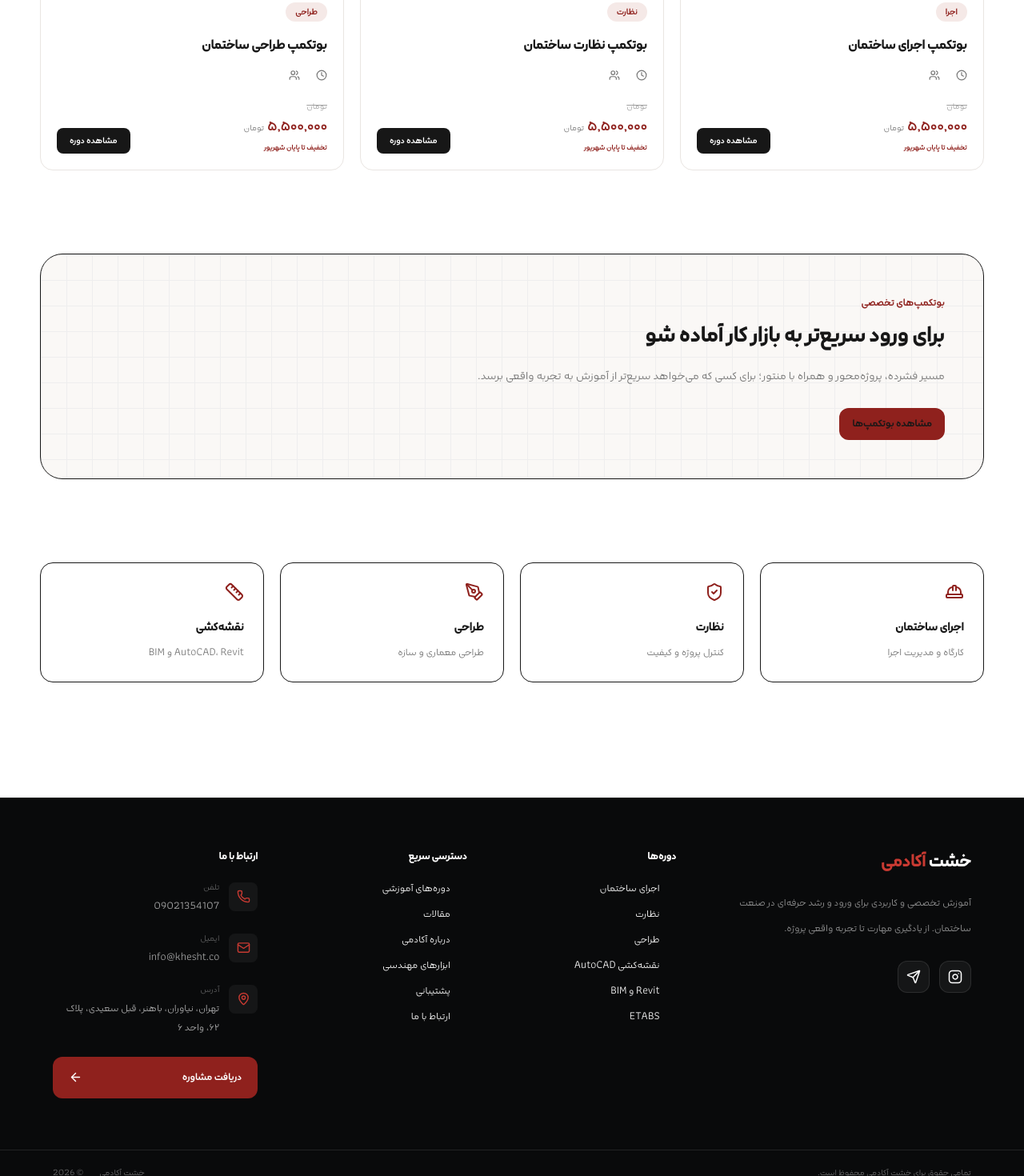
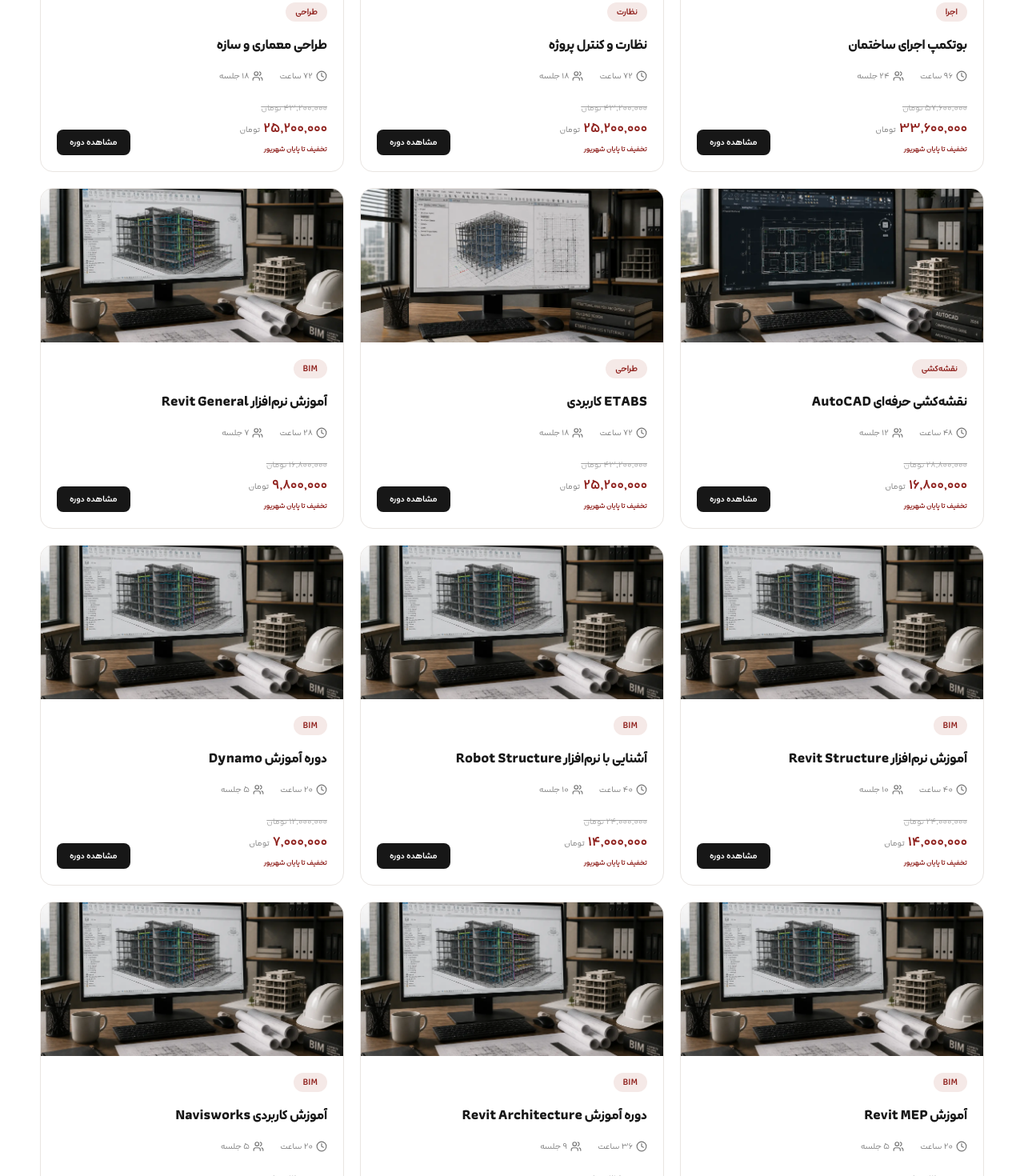
Before and after one commit to ArminNeyrizi/khesht.joinly.ir, a Next.js app: page / in a window 1280 px wide. Shown: the part 1120-2590 px from the top of the page at 80% size. Built offline with nearby package versions, Linux system fonts and the light colour scheme.

Commit message:
Update page.tsx

```diff
--- a/app/page.tsx
+++ b/app/page.tsx
@@ -19,22 +19,132 @@ const courses = [
     title: "بوتکمپ اجرای ساختمان",
     category: "اجرا",
     img: "/images/execution.webp",
-    price: "۵,۵۰۰,۰۰۰",
+    price: "۳۳,۶۰۰,۰۰۰",
+    originalPrice: "۵۷,۶۰۰,۰۰۰",
+    duration: "۹۶ ساعت",
+    sessions: "۲۴ جلسه",
     slug: "execution",
   },
+
   {
-    title: "بوتکمپ نظارت ساختمان",
+    title: "نظارت و کنترل پروژه",
     category: "نظارت",
     img: "/images/supervision.webp",
-    price: "۵,۵۰۰,۰۰۰",
+    price: "۲۵,۲۰۰,۰۰۰",
+    originalPrice: "۴۳,۲۰۰,۰۰۰",
+    duration: "۷۲ ساعت",
+    sessions: "۱۸ جلسه",
     slug: "supervision",
   },
+
   {
-    title: "بوتکمپ طراحی ساختمان",
+    title: "طراحی معماری و سازه",
     category: "طراحی",
     img: "/images/design.webp",
-    price: "۵,۵۰۰,۰۰۰",
+    price: "۲۵,۲۰۰,۰۰۰",
+    originalPrice: "۴۳,۲۰۰,۰۰۰",
+    duration: "۷۲ ساعت",
+    sessions: "۱۸ جلسه",
     slug: "design",
+  },
+
+  {
+    title: "نقشه‌کشی حرفه‌ای AutoCAD",
+    category: "نقشه‌کشی",
+    img: "/images/autocad.webp",
+    price: "۱۶,۸۰۰,۰۰۰",
+    originalPrice: "۲۸,۸۰۰,۰۰۰",
+    duration: "۴۸ ساعت",
+    sessions: "۱۲ جلسه",
+    slug: "autocad",
+  },
+
+  {
+    title: "ETABS کاربردی",
+    category: "طراحی",
+    img: "/images/etabs.webp",
+    price: "۲۵,۲۰۰,۰۰۰",
+    originalPrice: "۴۳,۲۰۰,۰۰۰",
+    duration: "۷۲ ساعت",
+    sessions: "۱۸ جلسه",
+    slug: "etabs",
+  },
+
+  {
+    title: "آموزش نرم‌افزار Revit General",
+    category: "BIM",
+    img: "/images/bim.webp",
+    price: "۹,۸۰۰,۰۰۰",
+    originalPrice: "۱۶,۸۰۰,۰۰۰",
+    duration: "۲۸ ساعت",
+    sessions: "۷ جلسه",
+    slug: "revit-general",
+  },
+
+  {
+    title: "آموزش نرم‌افزار Revit Structure",
+    category: "BIM",
+    img: "/images/bim.webp",
+    price: "۱۴,۰۰۰,۰۰۰",
+    originalPrice: "۲۴,۰۰۰,۰۰۰",
+    duration: "۴۰ ساعت",
+    sessions: "۱۰ جلسه",
+    slug: "revit-structure",
+  },
+
+  {
+    title: "آشنایی با نرم‌افزار Robot Structure",
+    category: "BIM",
+    img: "/images/bim.webp",
+    price: "۱۴,۰۰۰,۰۰۰",
+    originalPrice: "۲۴,۰۰۰,۰۰۰",
+    duration: "۴۰ ساعت",
+    sessions: "۱۰ جلسه",
+    slug: "robot-structure",
+  },
+
+  {
+    title: "دوره آموزش Dynamo",
+    category: "BIM",
+    img: "/images/bim.webp",
+    price: "۷,۰۰۰,۰۰۰",
+    originalPrice: "۱۲,۰۰۰,۰۰۰",
+    duration: "۲۰ ساعت",
+    sessions: "۵ جلسه",
+    slug: "dynamo",
+  },
+
+  {
+    title: "آموزش Revit MEP",
+    category: "BIM",
+    img: "/images/bim.webp",
+    price: "۷,۰۰۰,۰۰۰",
+    originalPrice: "۱۲,۰۰۰,۰۰۰",
+    duration: "۲۰ ساعت",
+    sessions: "۵ جلسه",
+    slug: "revit-mep",
+  },
+
+  {
+    title: "دوره آموزش Revit Architecture",
+    category: "BIM",
+    img: "/images/bim.webp",
+    price: "۱۲,۶۰۰,۰۰۰",
+    originalPrice: "۲۱,۶۰۰,۰۰۰",
+    duration: "۳۶ ساعت",
+    sessions: "۹ جلسه",
+    slug: "revit-architecture",
+  },
+
+  {
+    title: "آموزش کاربردی Navisworks",
+    category: "BIM",
+    img: "/images/bim.webp",
+    price: "۷,۰۰۰,۰۰۰",
+    originalPrice: "۱۲,۰۰۰,۰۰۰",
+    duration: "۲۰ ساعت",
+    sessions: "۵ جلسه",
+    slug: "navisworks",
   },
 ];
 
@@ -140,6 +250,9 @@ export default function Home() {
               category={course.category}
               img={course.img}
               price={course.price}
+              originalPrice={course.originalPrice}
+              duration={course.duration}
+              sessions={course.sessions}
               slug={course.slug}
             />
           ))}
```
